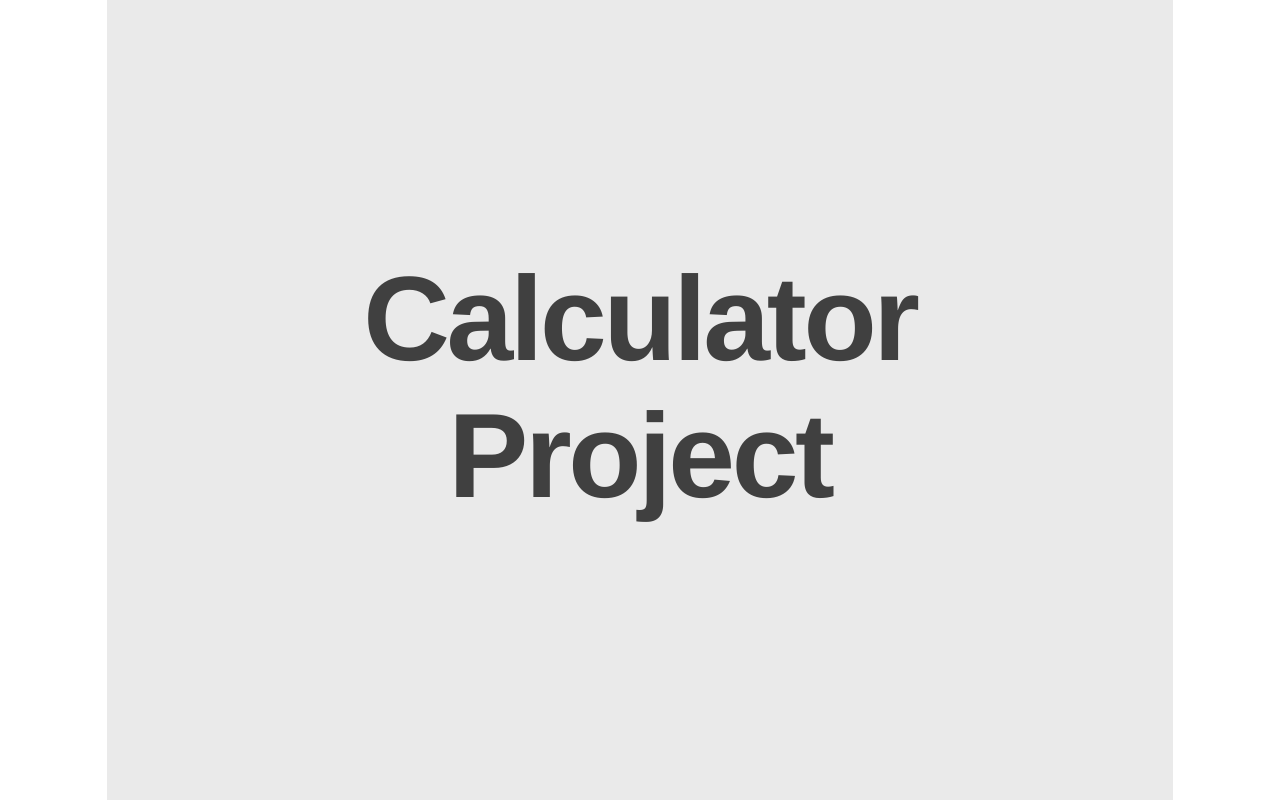
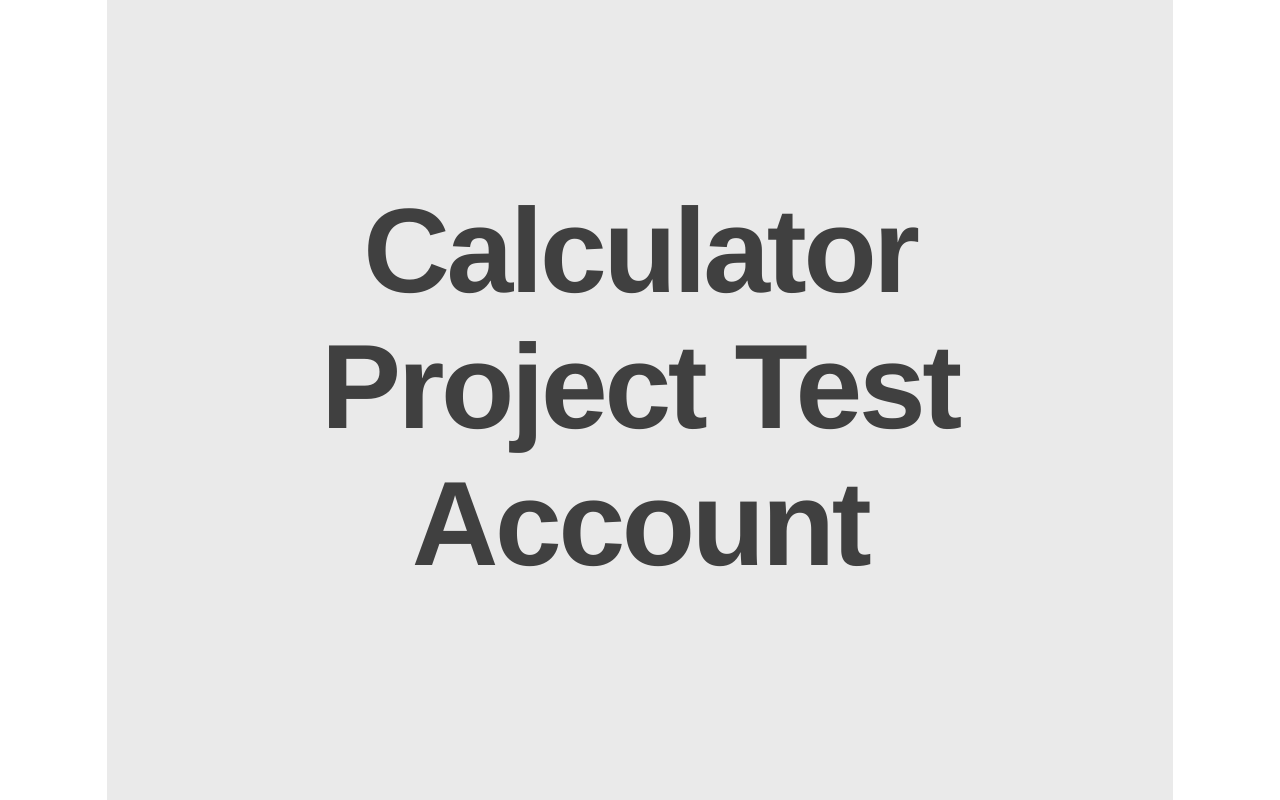
Before and after one commit to Py151112327/CalculatorRepo, a website: page dist/index.html in a window 1280 px wide. Drawn offline with Linux system fonts and the light colour scheme.

Commit message:
Index Update

```diff
--- a/dist/index.html
+++ b/dist/index.html
@@ -9,7 +9,7 @@
   <body>
     <article>
       <section>
-        <h1>Calculator Project</h1>
+        <h1>Calculator Project Test Account</h1>
       </section>
       <section>
         <h2>Keyboard Interaction</h2>
```
